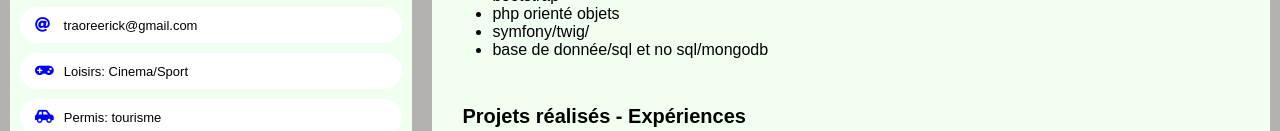
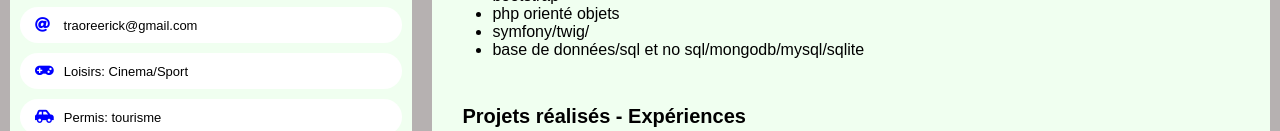
Before and after one commit to ErickTraore/monCv, a website: page index.html in a window 1280 px wide. Shown: the part 413-544 px from the top of the page. Drawn offline with Linux system fonts and the light colour scheme; files that its build step writes are made by us from their sources.

Commit message:
database

```diff
--- a/index.html
+++ b/index.html
@@ -51,7 +51,7 @@
                         <li>bootstrap</li>
                         <li>php orienté objets</li>
                         <li>symfony/twig/</li>
-                        <li>base de donnée/sql et no sql/mongodb</li>
+                        <li>base de données/sql et no sql/mongodb/mysql/sqlite</li>
                     </ul>
                 </div>
 
```
